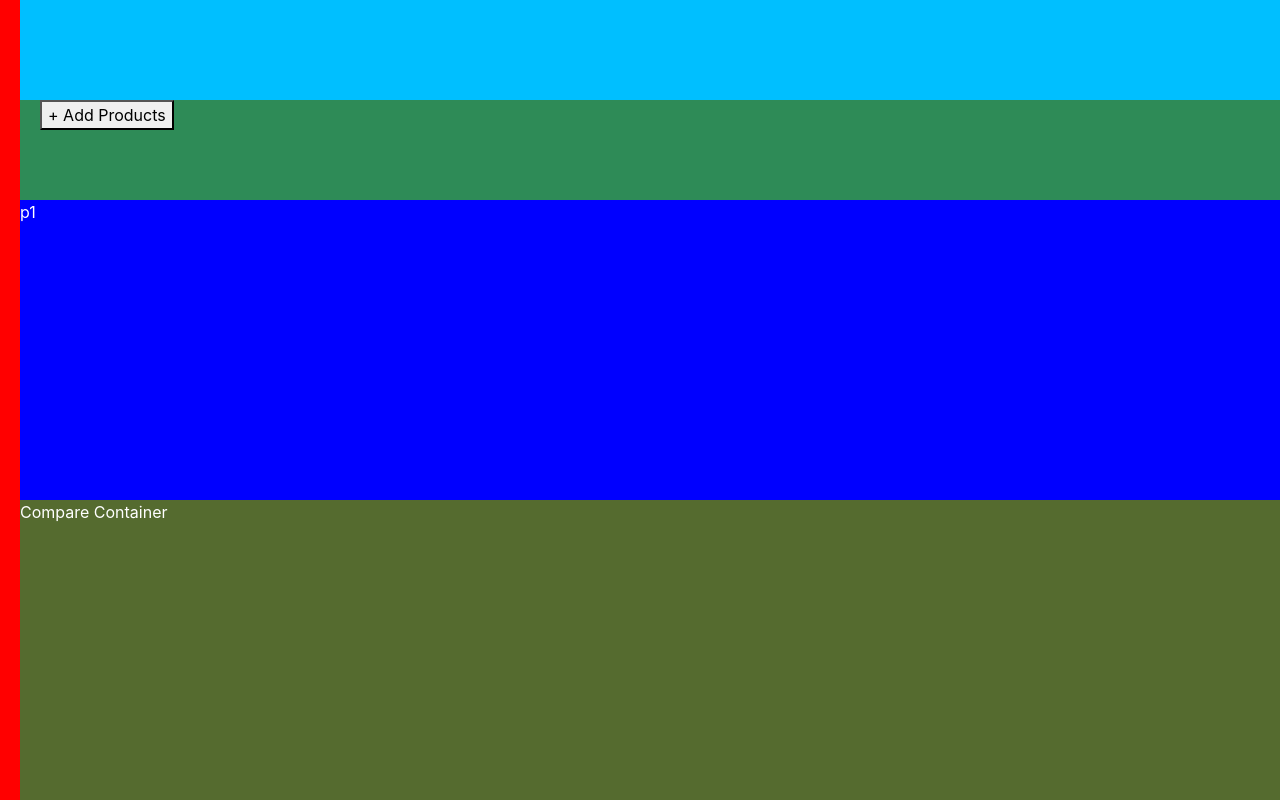
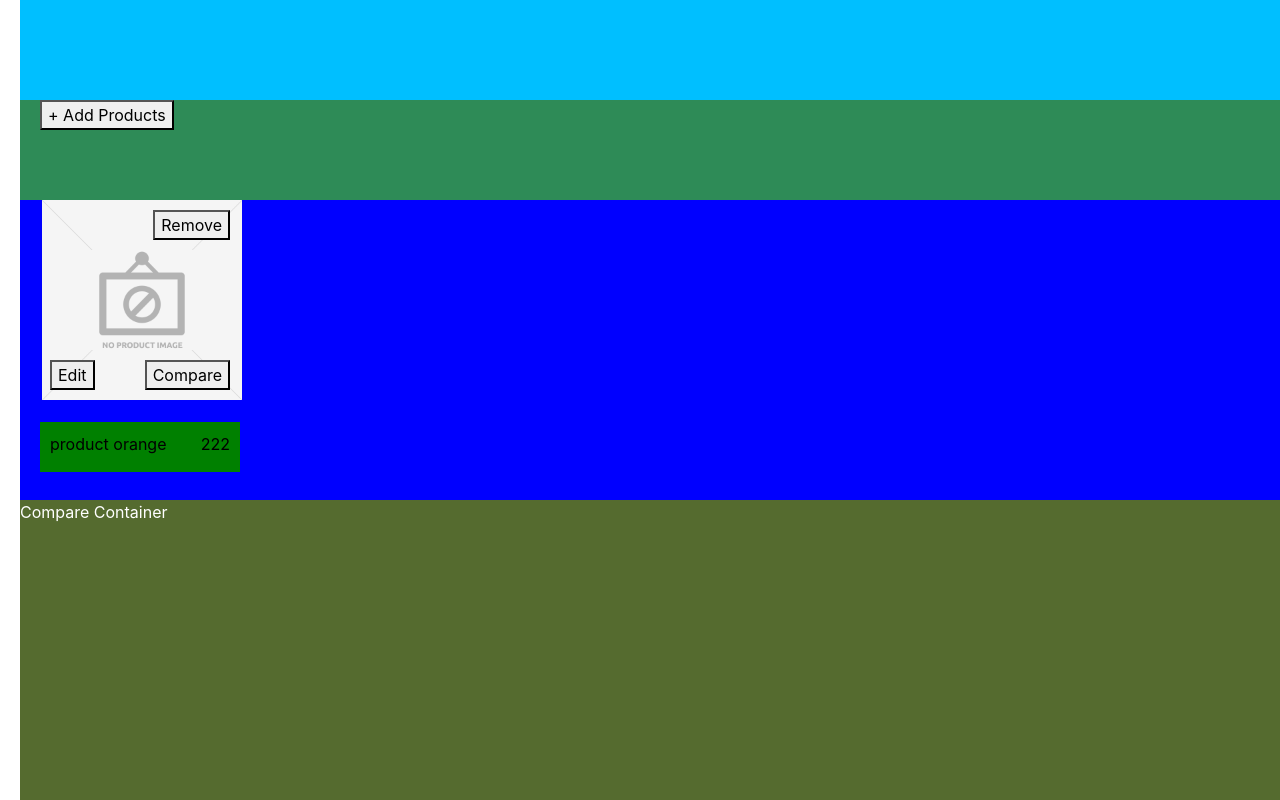
Before and after one commit to lgloredana/ShopUsingReactJS, a React (Create React App) app: page / in a window 1280 px wide. Shown: the top 800 px of the page. Built offline with nearby package versions, Linux system fonts and the light colour scheme.

Commit message:
show name and price in the products container

```diff
--- a/src/components/Product.js
+++ b/src/components/Product.js
@@ -1,5 +1,3 @@
-import React from 'react';
-
 class Product{
     constructor(name, price){
         this.name = name;
--- /dev/null
+++ b/src/components/ProductItem.css
@@ -0,0 +1,57 @@
+.box {
+    display: block;
+    /* position: absolute; */
+    top: 10px;
+    width: 20px;
+    height: 200px;
+    color: white;
+    /* background-color: yellow; */
+}
+.boxImg {
+    display: inline-block;
+    width: 200px;
+    height: 200px;
+    color: white;
+    position: relative;
+}
+.boxDetails{
+    display: inline-block;
+    width: 200px;
+    height: 50px;
+    color: black;
+    background-color: green;
+    position: relative;
+}
+.btnUpRight{
+    position: absolute;
+    top: 10px;
+    right: 10px;
+}
+.btnDownRight{
+    position: absolute;
+    bottom: 10px;
+    right: 10px;
+}
+.btnDownLeft{
+    position: absolute;
+    bottom: 10px;
+    left: 10px;
+}
+img{
+    position: absolute;
+    bot: 2px;
+    left: 2px;
+    width: 200px;
+}
+.itemDetailsLeft{
+    position: absolute;
+    top: 10px;
+    left: 10px;
+    color: black;
+}
+.itemDetailsRight{
+    position: absolute;
+    top: 10px;
+    right: 10px;
+    color: black;
+}
--- /dev/null
+++ b/src/components/ProductItem.js
@@ -0,0 +1,25 @@
+import React, { Component } from 'react';
+import productImg from './img/no-product-image.png';
+class ProductItem extends Component{
+
+    render(){
+        const productName = this.props.productName;
+        const productPrice = this.props.productPrice;
+        return (  <div className="box">
+        <div className="boxImg">
+            <img src={productImg} alt="no-img-product"/>
+            <button name="btnRemove" className="btnUpRight">Remove</button>
+            <button name="btnEdit" className="btnDownLeft">Edit</button>
+            <button name="btnCompare" className="btnDownRight">Compare</button>
+        </div>
+        <p></p>
+        <div className="boxDetails">
+            <div className="itemDetailsLeft">{productName}</div>
+            <div className="itemDetailsRight">{productPrice}</div>
+        </div>
+    </div>
+      );
+    };
+}
+
+export default ProductItem;
--- a/src/components/ProductsContainer.js
+++ b/src/components/ProductsContainer.js
@@ -1,11 +1,15 @@
 import React, { Component } from 'react';
+import ProductItem from './ProductItem';
+import './ProductItem.css'
 
 class ProductsContainer extends Component {
 
   render() {
+    const products = this.props.products;
     const productsItems = [];
-    this.props.products.forEach((product) => {
-      productsItems.push(<div>{product.name}</div>)
+    products.forEach((product) => {
+      console.log("product name " + product.name);
+      productsItems.push(<ProductItem key={product.name} productName={product.name} productPrice={product.price}></ProductItem>)
     });
 
     return (
--- a/src/components/StartPage.css
+++ b/src/components/StartPage.css
@@ -25,7 +25,7 @@
     display: inline-block;
     width: 100%;
     height: 100%;
-    background: red;
+    /* background: red; */
     color: white;
     padding-left: 20px;
 }
--- a/src/components/StartPage.js
+++ b/src/components/StartPage.js
@@ -10,7 +10,7 @@ class StartPage extends Component {
     super(props);
     this.state = {
       compareList:[],
-      products:[new Product("p1", 1)]
+      products:[new Product("product orange", 222)]
     }
   }
   render() {
```
Also changed, not shown: src/components/img/logo.svg (renamed from src/img/logo.svg), src/components/img/no-product-image.png (renamed from src/img/no-product-image.png).
